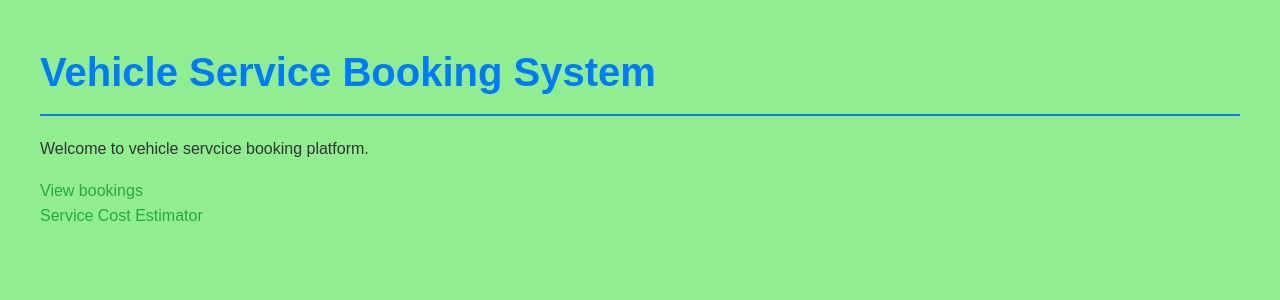
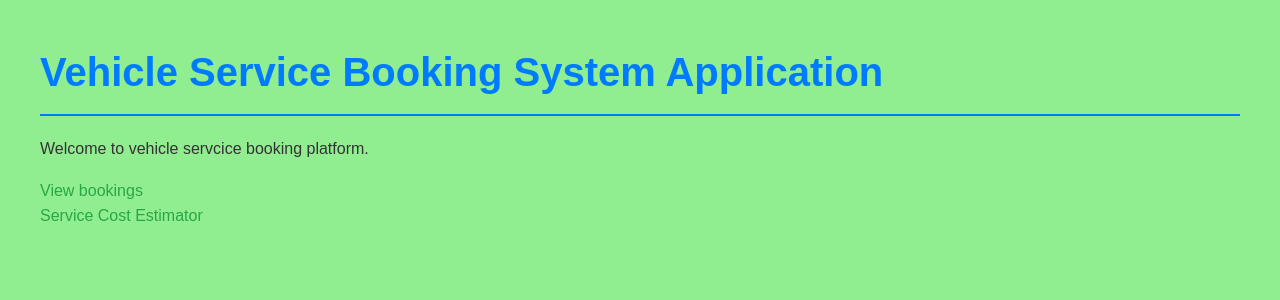
Before and after one commit to reddyganeshp/vehicle-service-booking, a Flask app: page / in a window 1280 px wide. Shown: the top 300 px of the page. Run offline with Flask 3, Linux system fonts and the light colour scheme.

Commit message:
Update index.html

```diff
--- a/templates/index.html
+++ b/templates/index.html
@@ -5,7 +5,7 @@
   <title>Vehicle Service Booking System Application</title>
 </head>
 <body>
-  <h1>Vehicle Service Booking System</h1>
+  <h1>Vehicle Service Booking System Application</h1>
   <p>Welcome to vehicle servcice booking platform.</p>
   <a href="/bookings">View bookings</a>
   <br>
```
